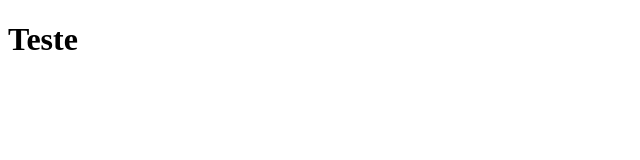
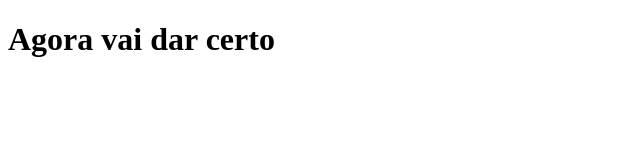
Before and after one commit to joaoantonio300/estudoGit, a plain HTML site: page index.html in a window 1280 px wide. Shown: the whole page, without its empty margins (0-640 px from the left). Drawn offline with Linux system fonts and the light colour scheme.

Commit message:
Desenvolvendo

```diff
--- a/index.html
+++ b/index.html
@@ -6,6 +6,7 @@
     <title>Document</title>
 </head>
 <body>
-    <h1>Teste</h1>
+    <h1>Agora vai dar certo
+    </h1>
 </body>
 </html>
```
